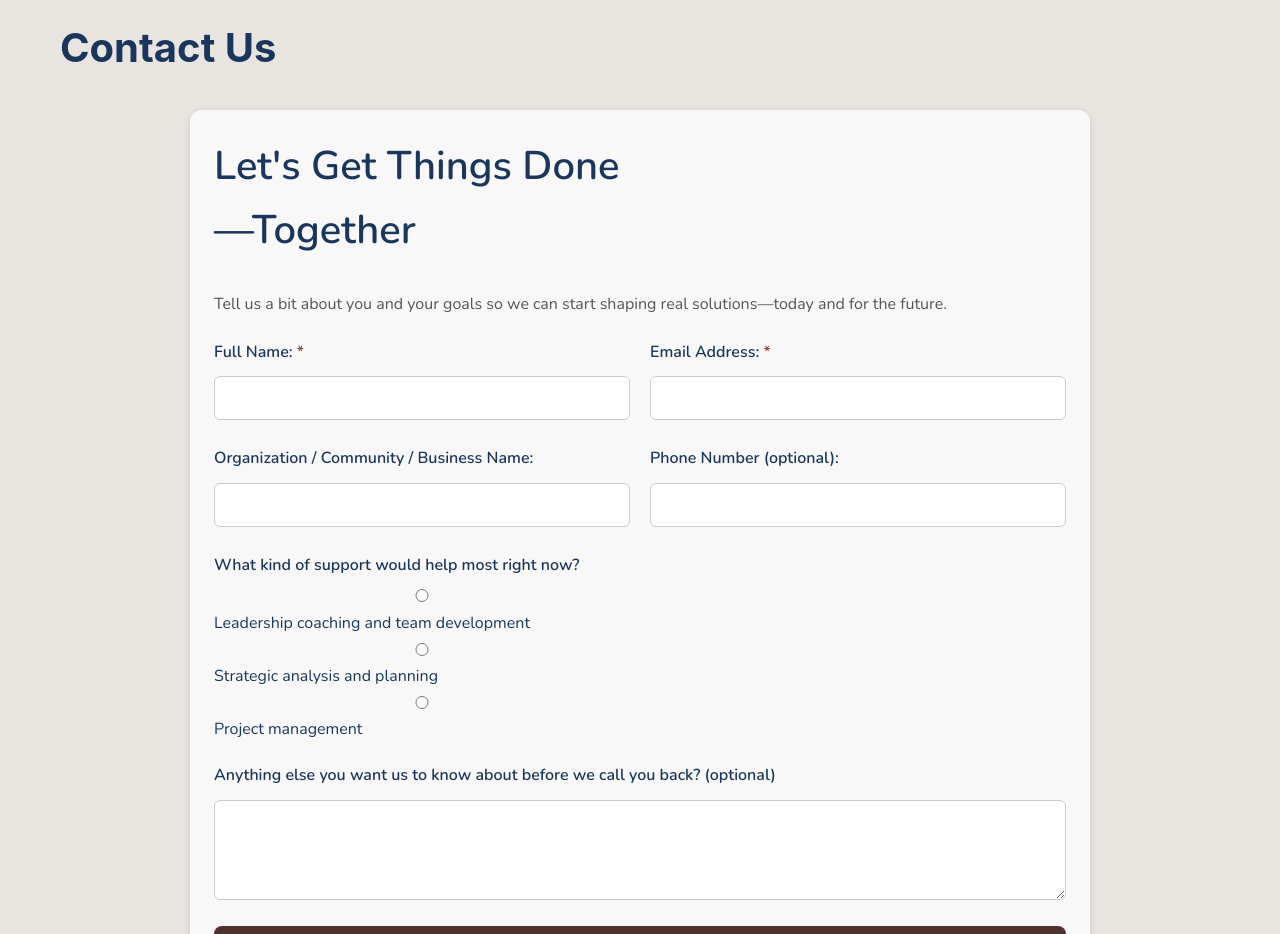
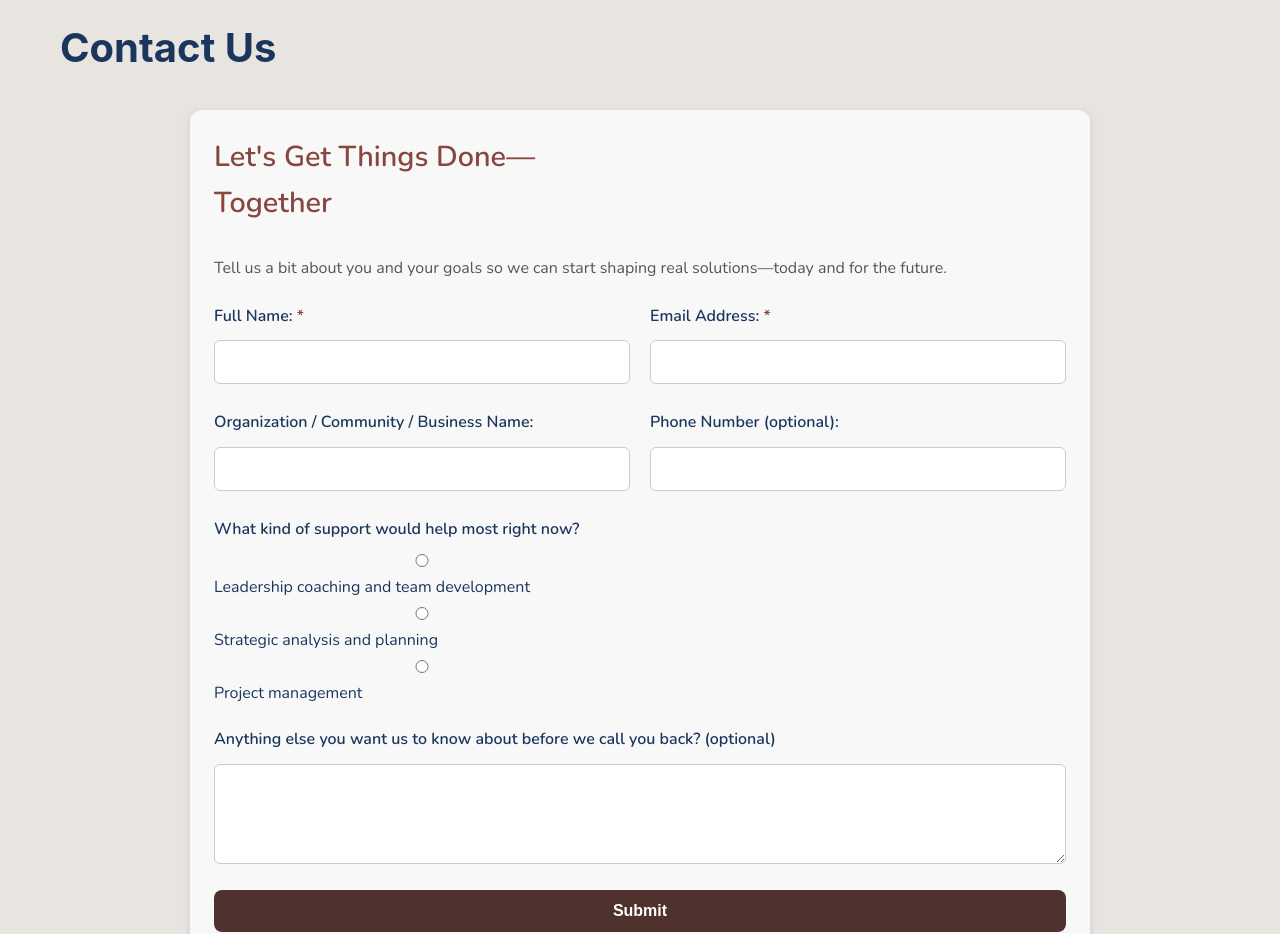
Before and after one commit to jj-zone/GSD-Leaders-Inc, a plain HTML site: page index.html in a window 1280 px wide. Shown: the part 3040-3974 px from the top of the page. Drawn offline with nearby package versions, Linux system fonts and the light colour scheme.

Commit message:
updated 08

```diff
--- a/index.html
+++ b/index.html
@@ -955,7 +955,9 @@
                 <link href="https://fonts.googleapis.com/css2?family=Nunito:wght@400;600&display=swap" rel="stylesheet">
 
                 <div class="form-wrapper">
-                  <h2 class="contact-intro h3">Let's Get Things Done—Together</h2>
+                    <div class="contact-intro">
+                        <h3>Let's Get Things Done—Together</h3>
+                        </div>
                   <p class="form-intro">
                     Tell us a bit about you and your goals so we can start shaping real solutions—today&nbsp;and for the&nbsp;future.
                   </p>
```
